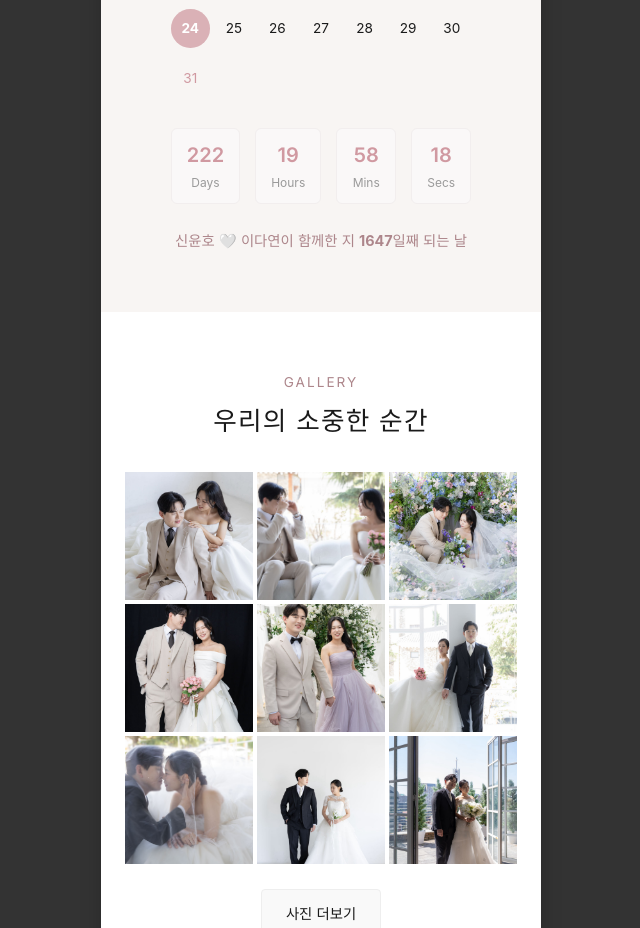
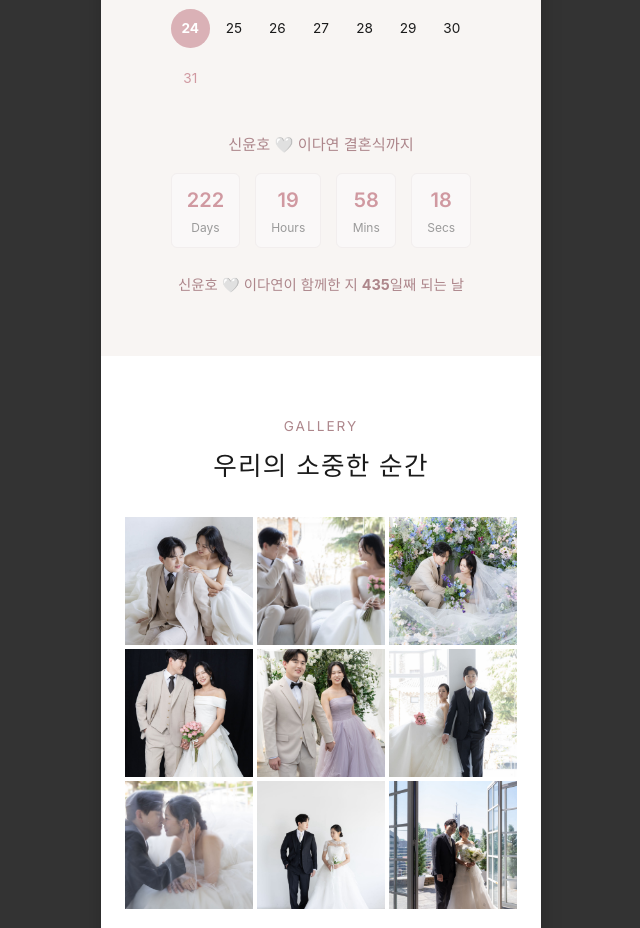
Before and after one commit to unoShin/wedding-card, a plain HTML site: page index.html in a window 1280 px wide. Shown: the part 2068-2996 px from the top of the page, without its empty margins (319-959 px from the left). Drawn offline with Linux system fonts and the light colour scheme.

Commit message:
Update countdown title and together start date to 2025-04-06

```diff
--- a/index.html
+++ b/index.html
@@ -97,8 +97,13 @@
         </div>
       </div>
 
+      <!-- D-Day Title -->
+      <div class="countdown-title" style="margin-top: 35px; font-size: 0.95rem; font-weight: 400; color: var(--theme-text-secondary);">
+        신윤호 🤍 이다연 결혼식까지
+      </div>
+
       <!-- D-Day Box -->
-      <div class="countdown-box" id="countdown-box">
+      <div class="countdown-box" id="countdown-box" style="margin-top: 15px;">
         <div class="countdown-item">
           <div class="countdown-num" id="dday-days">00</div>
           <div class="countdown-label">Days</div>
--- a/js/app.js
+++ b/js/app.js
@@ -181,8 +181,8 @@ document.addEventListener('DOMContentLoaded', () => {
     if (!configData) return;
     const targetDate = new Date(configData.wedding.date).getTime();
 
-    // Together count (e.g. 2021-12-11)
-    const togetherStart = new Date('2021-12-11').getTime();
+    // Together count (e.g. 2025-04-06)
+    const togetherStart = new Date('2025-04-06').getTime();
     const nowTime = new Date().getTime();
     const diffDays = Math.floor((nowTime - togetherStart) / (1000 * 60 * 60 * 24));
     document.getElementById('together-count').textContent = diffDays;
```
